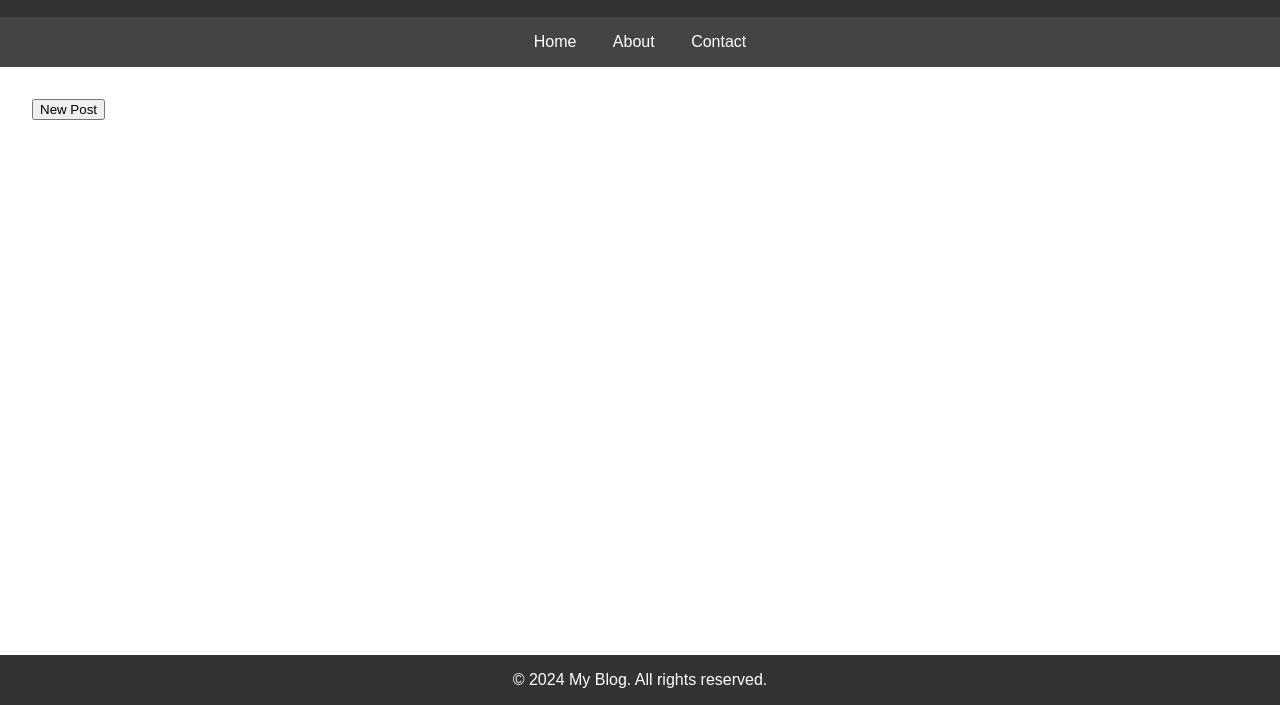
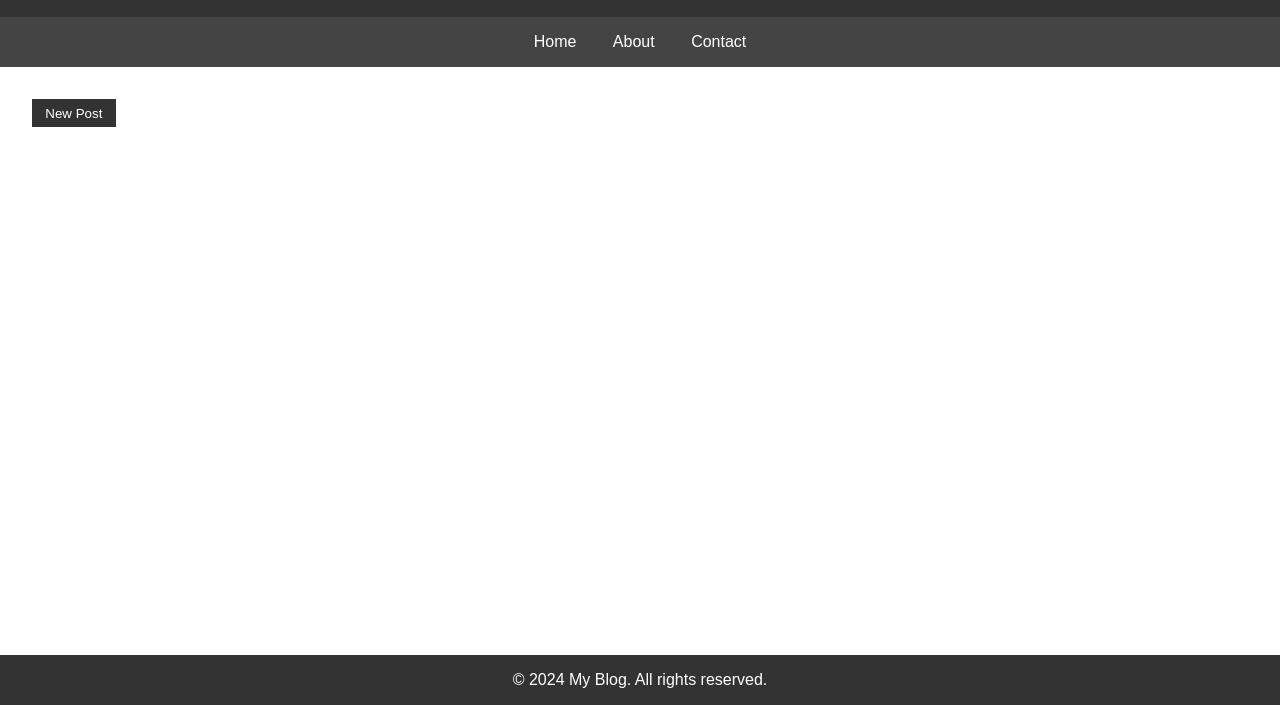
Before and after one commit to speedyfriend433/Blog-test, a plain HTML site: page index.html in a window 1280 px wide. Shown: the part 95-800 px from the top of the page. Drawn offline with Linux system fonts and the light colour scheme.

Commit message:
Update styles.css

```diff
--- a/styles.css
+++ b/styles.css
@@ -33,7 +33,7 @@
 .post p {
     line-height: 1.6;
 }
-.post .time {
+.post .time, .post .author {
     color: #888;
     font-size: 0.9em;
 }
@@ -63,3 +63,11 @@
     border: none;
     cursor: pointer;
 }
+#newPostButton {
+    padding: 0.5em 1em;
+    background-color: #333;
+    color: #fff;
+    border: none;
+    cursor: pointer;
+    margin-bottom: 1em;
+}
```
